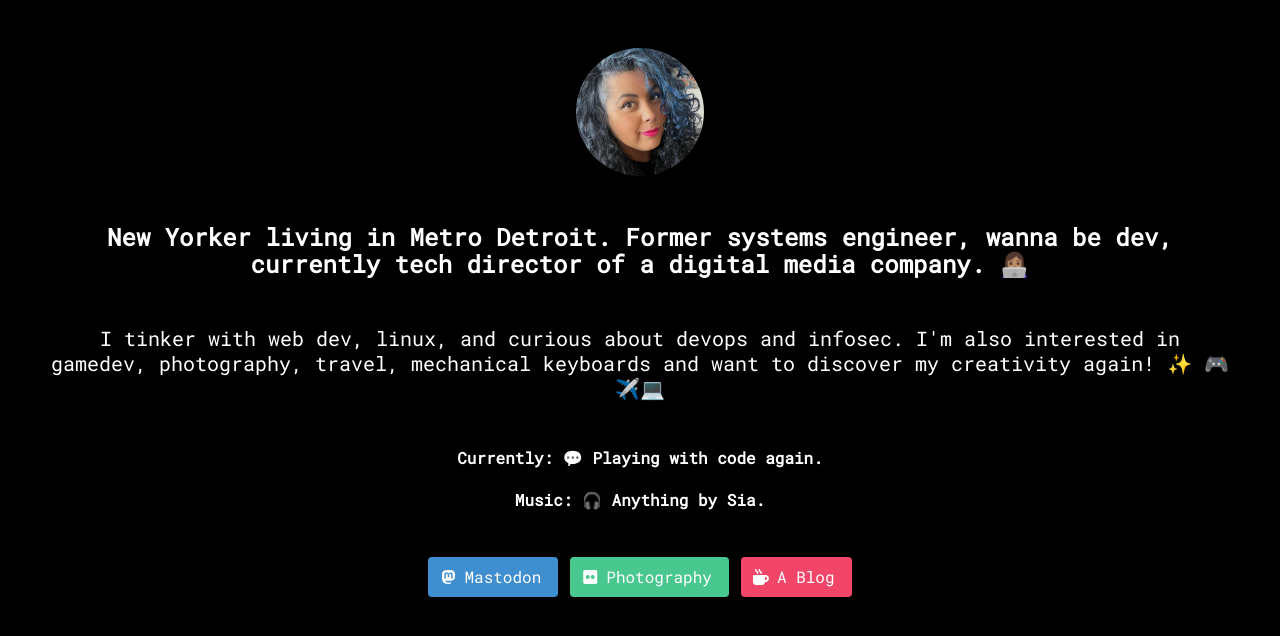
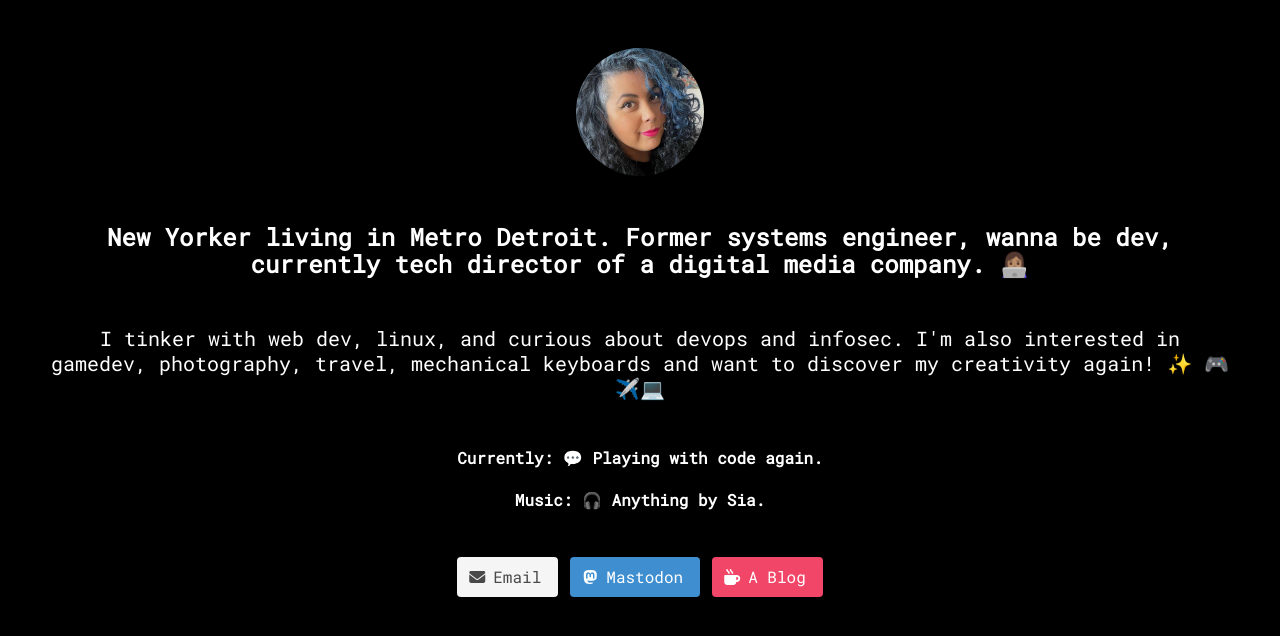
Before and after one commit to CaffeinatedBit/old-links, a plain HTML site: page index.html in a window 1280 px wide. Drawn offline with nearby package versions, Linux system fonts and the light colour scheme.

Commit message:
fixed spacing on icons

```diff
--- a/index.html
+++ b/index.html
@@ -53,6 +53,15 @@
           <p class="mb-6">
             <h2 class="subtitle is-5 has-text-centered has-text-white">
 
+              <a class="button is-light" href="binarydigit@duck.com" target="_blank" rel="noopener noreferrer" aria-label="Contact BinaryDigit">
+                <span class="icon">
+                  <i class="fa-solid fa-envelope"></i>
+                </span>
+                <span class="icon-text">
+                  Email
+                </span>
+              </a>
+
               <a class="button is-info" href="https://fosstodon.org/@BinaryDigit/" target="_blank" rel="noopener noreferrer" aria-label="BinaryDigit on Mastodon" >
                 <span class="icon">
                   <i class="fa-brands fa-mastodon"></i>
@@ -62,14 +71,14 @@
                 </span>
               </a>
 
-              <a class="button is-success" href="https://www.flickr.com/photos/binarydigit/albums" target="_blank" rel="noopener noreferrer" aria-label="BinaryDigit on Flickr">
+              <!-- <a class="button is-success" href="https://www.flickr.com/photos/binarydigit/albums" target="_blank" rel="noopener noreferrer" aria-label="BinaryDigit on Flickr">
                 <span class="icon">
                   <i class="fab fa-flickr"></i>
                 </span>
                 <span class="icon-text">
                   Photography
                 </span>
-              </a>
+              </a> -->
 
               <a class="button is-danger" href="https://binarydigit.cafe" target="_blank" rel="noopener noreferrer" aria-label="BinaryDigit's Cafe (blog)">
 
@@ -80,6 +89,7 @@
                   A Blog
                 </span>
               </a>
+
             </h2>
           </p>
 
```
